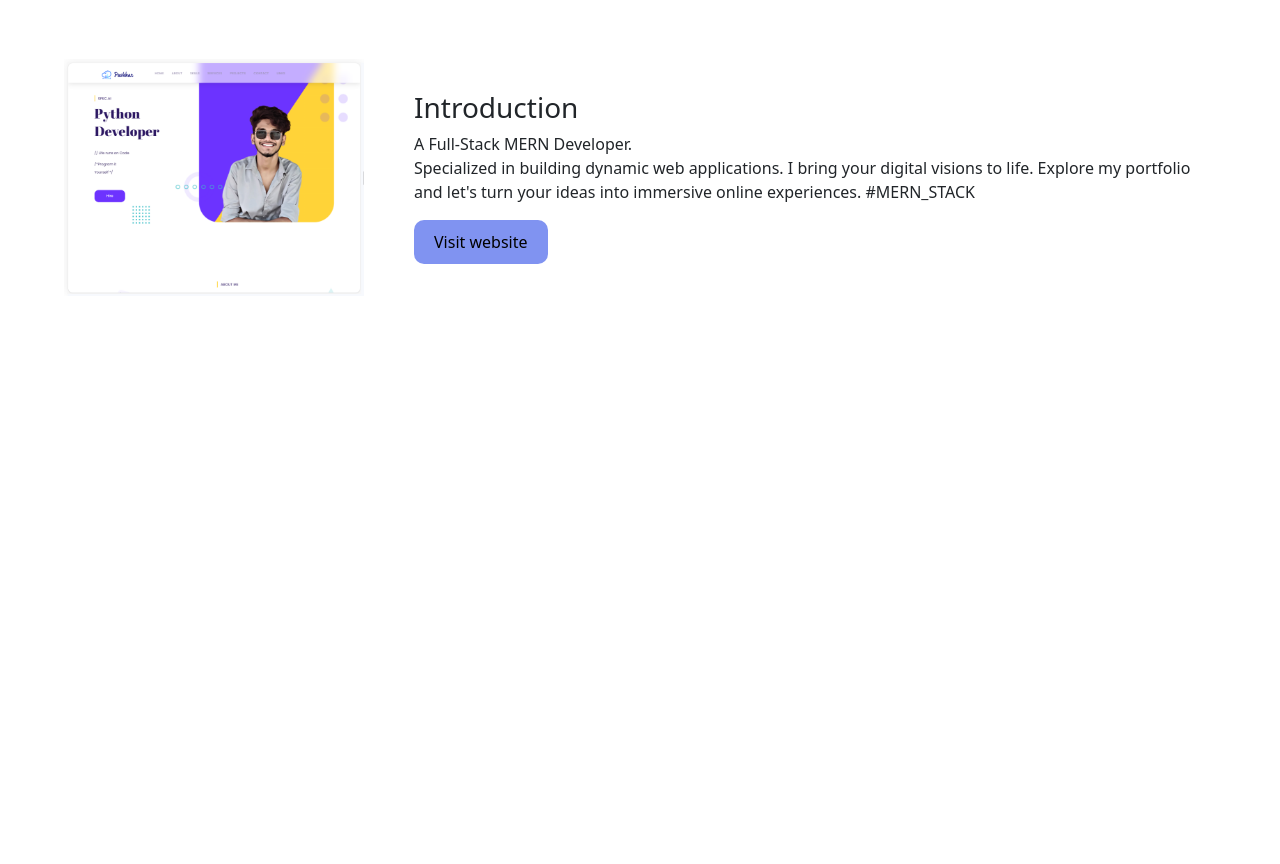
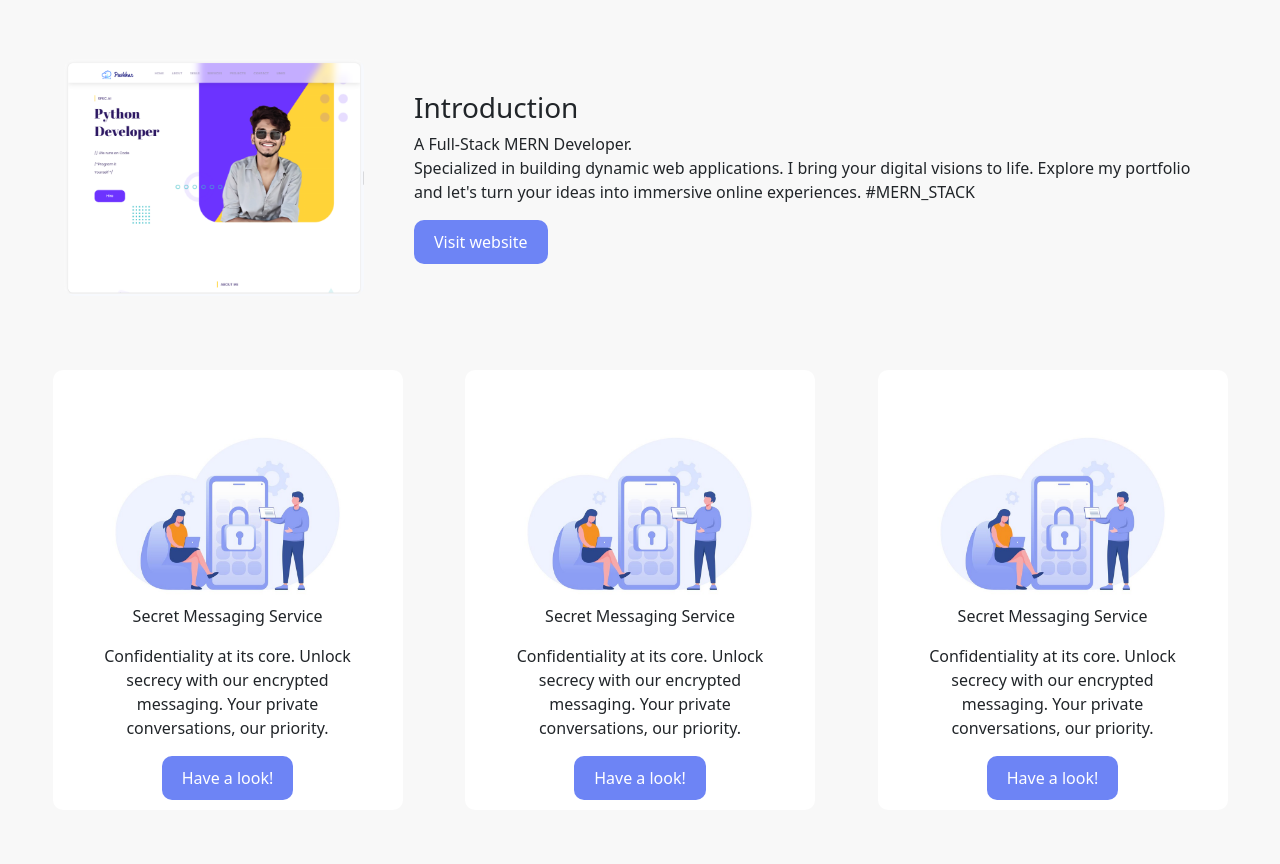
Before and after one commit to Pushkarcdn/Web_Projects, a plain HTML site: page index.html in a window 1280 px wide. Shown: the part 88-952 px from the top of the page. Drawn offline with nearby package versions, Linux system fonts and the light colour scheme.

Commit message:
done format

```diff
--- a/index.html
+++ b/index.html
@@ -2,6 +2,7 @@
 <html lang="en">
 
 <head>
+
     <meta charset="UTF-8">
     <meta name="viewport" content="width=device-width, initial-scale=1.0">
     <title>Projects</title>
@@ -43,9 +44,6 @@
                             <span class="link-secondary ms-3 full-stack-text">Full Stack Mern Developer</span>
 
                         </div>
-
-
-
 
                         <ul class="nav col-12 col-lg-auto me-lg-auto mb-2 justify-content-center mb-md-0">
                             <!-- <li><a class="nav-link px-2 link-secondary">About</a></li>
@@ -127,17 +125,53 @@
 
         <div class="second-main">
 
-            <div class="project-card second-1"></div>
+            <div class="project-card second-1">
 
-            <div class="project-card second-1"></div>
+                <div class="project-card-1">
 
-            <div class="project-card second-1"></div>
+                    <img src="fsp1_3.png" alt="" width="250px">
 
-            <div class="project-card second-1"></div>
+                    <p>Secret Messaging Service</p>
 
-            <div class="project-card second-1"></div>
+                    <p>Confidentiality at its core.
+                        Unlock secrecy with our encrypted messaging. Your private conversations, our priority.</p>
 
-            <div class="project-card second-1"></div>
+                    <button>Have a look!</button>
+                </div>
+
+            </div>
+
+            <div class="project-card second-1">
+
+                <div class="project-card-1">
+
+                    <img src="fsp1_3.png" alt="" width="250px">
+
+                    <p>Secret Messaging Service</p>
+
+                    <p>Confidentiality at its core.
+                        Unlock secrecy with our encrypted messaging. Your private conversations, our priority.</p>
+
+                    <button>Have a look!</button>
+                </div>
+
+            </div>
+
+            <div class="project-card second-1">
+
+                <div class="project-card-1">
+
+                    <img src="fsp1_3.png" alt="" width="250px">
+
+                    <p>Secret Messaging Service</p>
+
+                    <p>Confidentiality at its core.
+                        Unlock secrecy with our encrypted messaging. Your private conversations, our priority.</p>
+
+                    <button>Have a look!</button>
+                </div>
+
+            </div>
 
         </div>
 
--- a/script.js
+++ b/script.js
@@ -4,9 +4,12 @@ $("img.theme").click(function () {
 
     if (htmlElement.attr("data-bs-theme") === "dark") {
         htmlElement.removeAttr("data-bs-theme");
+        document.getElementsByTagName("body")[0].style.backgroundColor = "#f8f8f8";
+
     }
     else {
         htmlElement.attr("data-bs-theme", "dark");
+        document.getElementsByTagName("body")[0].style.backgroundColor = "black";
     }
 
 });
--- a/style.css
+++ b/style.css
@@ -4,6 +4,7 @@
   box-sizing: border-box;
   cursor: default;
   user-select: none;
+  -webkit-user-select: none;
   -webkit-user-drag: none;
 }
 
@@ -16,8 +17,11 @@
   --blue6: #6d33ff;
 }
 
+body {
+  background-color: #f8f8f8;
+}
+
 .first-main {
-  /* border: 2px solid black; */
   width: 100%;
 }
 
@@ -54,6 +58,10 @@ span.full-stack-text {
   gap: 50px;
 }
 
+.portfolio-image img {
+  border-radius: 10px;
+}
+
 @media (max-width: 768px) {
   .portfolio-card {
     flex-direction: column;
@@ -72,8 +80,8 @@ span.full-stack-text {
 }
 
 .btn66 {
-  background-color: #8093f1;
-  color: black;
+  background-color: #6d84f5;
+  color: white;
   padding: 10px 20px;
   border: none;
   border-radius: 10px;
@@ -92,18 +100,52 @@ span.full-stack-text {
   display: flex;
   justify-content: space-evenly;
   flex-wrap: wrap;
-  gap: 10px;
-  /* margin-top: 2px; */
+  gap: 20px;
   padding: 10px;
-  /* background-color: var(--blue2); */
+  margin-bottom: 50px;
 }
 
 .project-card {
   /* border: 2px solid; */
-  border-color: var(--blue4);
-  border-radius: 5px;
-  width: 300px;
-  height: 380px;
+  /* border-color: var(--blue4); */
+  background-color: #ffffff;
+  border-radius: 10px;
+  width: 85vw;
+  max-width: 350px;
+  height: 440px;
+  display: flex;
+  gap: 10px;
+  flex-direction: column;
+  /* justify-content: center; */
+  align-items: center;
+  text-align: center;
+  padding: 50px;
+}
+
+.project-card button {
+  background-color: #6d84f5;
+  color: rgb(255, 255, 255);
+  padding: 10px 20px;
+  border: none;
+  border-radius: 10px;
+  cursor: default;
+}
+
+.project-card button:hover {
+  background-color: var(--blue6);
+  color: rgb(255, 255, 255);
+  cursor: default;
+}
+
+.project-card-1 {
+  /* border: 2px solid; */
+  /* border-radius: 65px; */
+}
+
+.project-card-1 img {
+  /* width: 100%; */
+  /* height: 100%; */
+  border-radius: 10px;
 }
 
 #footer {
```
Also changed, not shown: fsp1.jpeg (added), fsp1.png (added), fsp1_2.png (added), fsp1_3.png (added).
